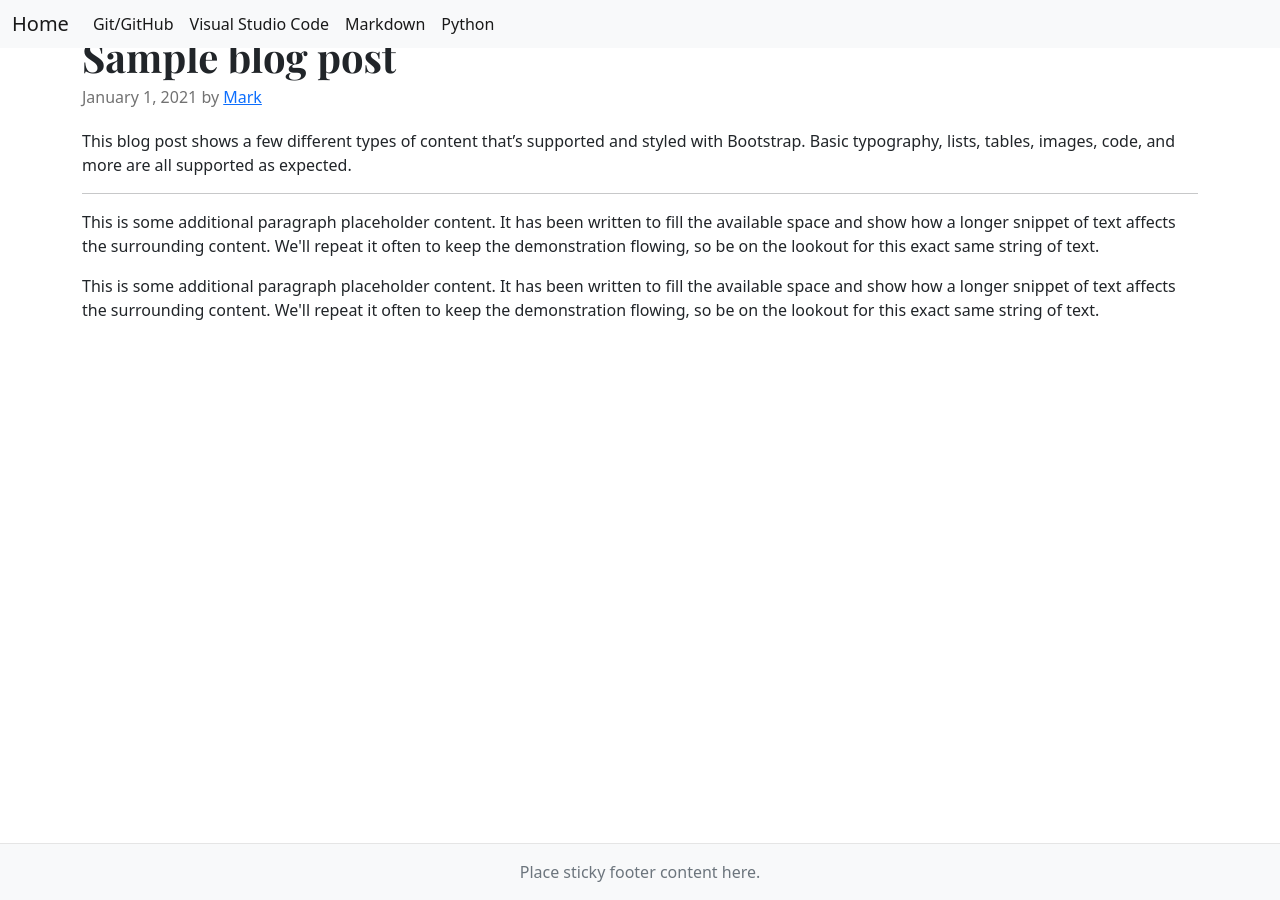
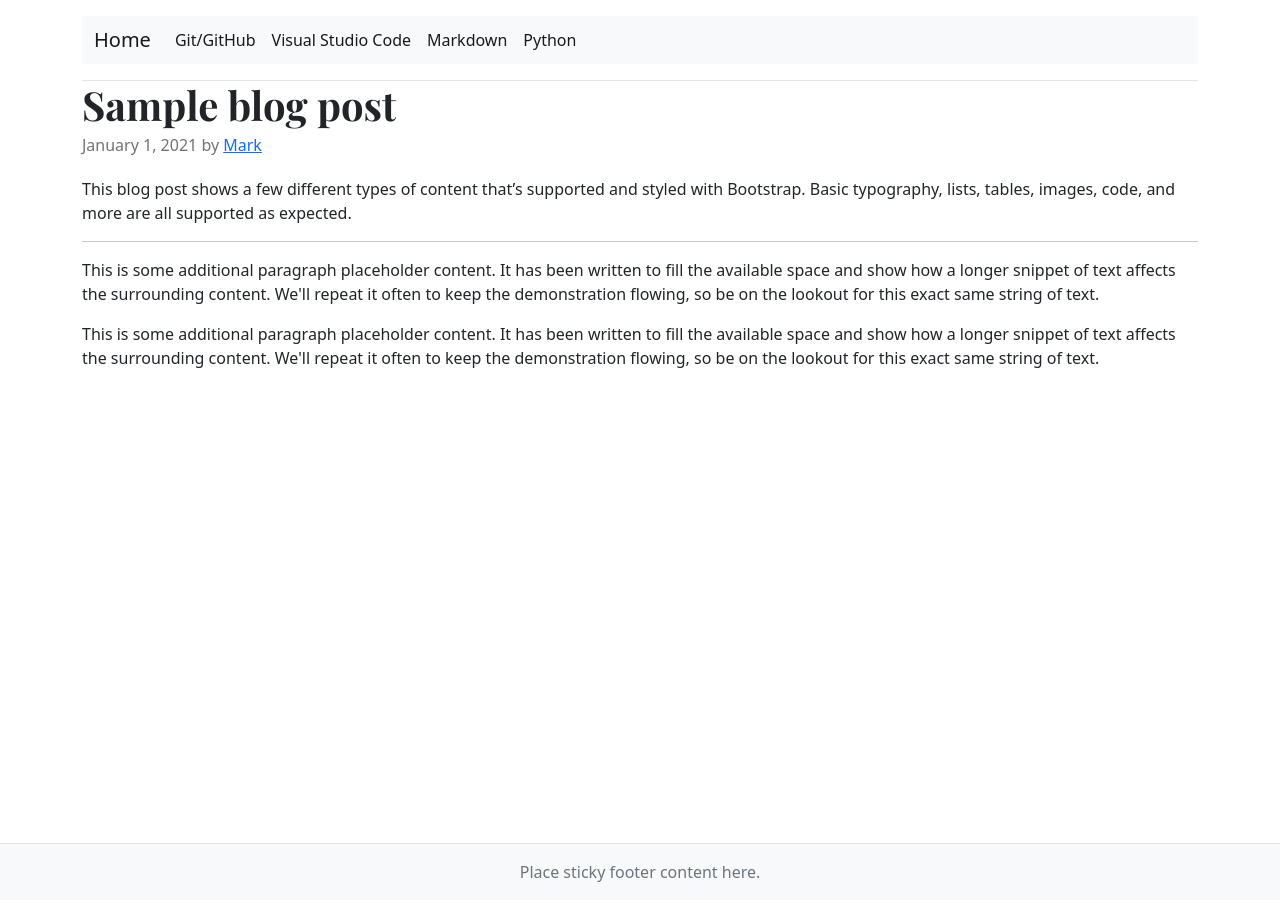
Before and after one commit to ConradoAlmeida/cheatsheets, a Jekyll site: the page built from index.html, in a window 1280 px wide. Built offline with Jekyll 4.4.1, drawn with Linux system fonts in a browser that asks for light colours.

Commit message:
Update default.html

```diff
--- a/_layouts/default.html
+++ b/_layouts/default.html
@@ -29,7 +29,7 @@
 
   <header class="blog-header py-3">
 
-         <nav class="navbar navbar-expand-lg navbar-light bg-light fixed-top">
+         <nav class="navbar navbar-expand-lg navbar-light bg-light">
   <div class="container-fluid">
     <a class="navbar-brand" href="index.html">Home</a>
     <button class="navbar-toggler" type="button" data-bs-toggle="collapse" data-bs-target="#navbarNav" aria-controls="navbarNav" aria-expanded="false" aria-label="Toggle navigation">
@@ -59,8 +59,9 @@
   </header>
 </div>
 
-<main class="flex-shrink-0">
-  <div class="container ">
+<main class="container">
+  <div class="row g-5">
+
 
         {{ content }}
 
```
